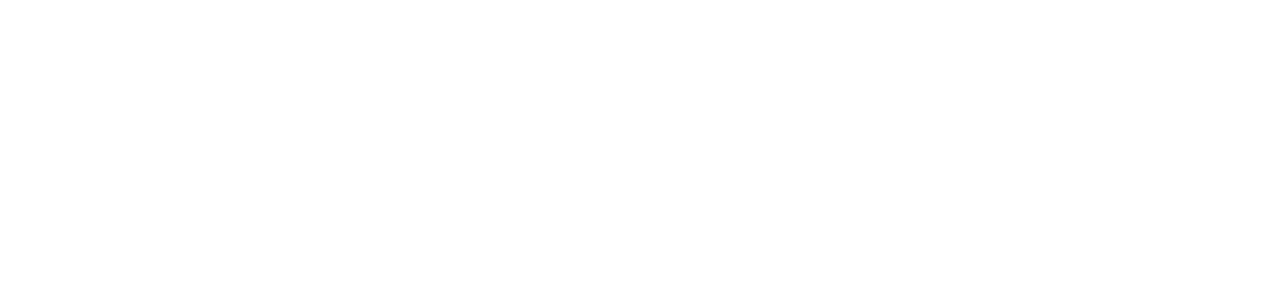
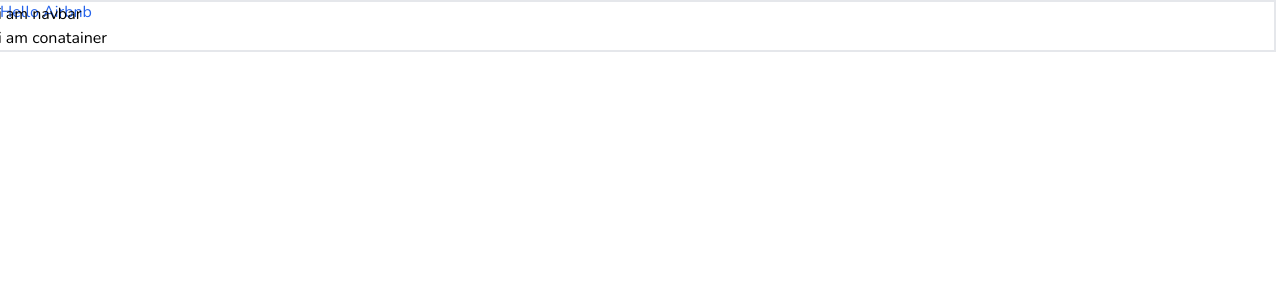
Before and after one commit to nitinawari/TravelNest, a Next.js app: page / in a window 1280 px wide. Shown: the top 300 px of the page. Built offline with nearby package versions, Linux system fonts and the light colour scheme.

Commit message:
created  navbar and its components

```diff
--- /dev/null
+++ b/app/components/Container.tsx
@@ -0,0 +1,15 @@
+import React from "react"
+
+interface ContainerProps{
+         children:React.ReactNode;
+}
+
+ const Container : React.FC<ContainerProps> = ({
+         children
+}) =>{
+         return(
+                 <div>{children}</div>
+         )
+}
+
+export default Container
--- /dev/null
+++ b/app/components/navbar/Logo.tsx
@@ -0,0 +1,9 @@
+const Logo = () => {
+         return (
+         <div>
+
+         </div>
+         );
+}
+
+export default Logo;
--- /dev/null
+++ b/app/components/navbar/Navbar.tsx
@@ -0,0 +1,16 @@
+import Container  from "@/app/components/Container"
+import Logo from "@/app/components/navbar/Logo"
+
+
+export const Navbar = () =>{
+         return(
+                  <div className="fixed w-full border-2 right-1 ">
+                           i am navbar
+                           <Container>
+                                    i am conatainer
+                                    <Logo />
+                           </Container>
+
+                  </div>
+         )
+}
--- a/app/globals.css
+++ b/app/globals.css
@@ -0,0 +1,9 @@
+@tailwind base;
+@tailwind components;
+@tailwind utilities;
+
+html,
+body,
+:root{
+         height: 100%;
+};
--- a/app/layout.tsx
+++ b/app/layout.tsx
@@ -1,12 +1,13 @@
 import type { Metadata } from "next";
-import { Inter } from "next/font/google";
+import { Nunito } from "next/font/google";
 import "./globals.css";
+import{ Navbar }from "@/app/components/navbar/Navbar";
 
-const inter = Inter({ subsets: ["latin"] });
+const font = Nunito({subsets:["latin"]})
 
 export const metadata: Metadata = {
-  title: "Create Next App",
-  description: "Generated by create next app",
+  title: "TravelNest",
+  description: "Airbnb clone",
 };
 
 export default function RootLayout({
@@ -16,7 +17,13 @@
 }>) {
   return (
     <html lang="en">
-      <body className={inter.className}>{children}</body>
+
+      <body className={font.className}>
+        <Navbar />
+
+
+        {children}
+        </body>
     </html>
   );
 }
--- a/app/page.tsx
+++ b/app/page.tsx
@@ -2,6 +2,9 @@
 export default function Home() {
   return (
  <>
+ <div className="text-blue-600">
+ Hello Airbnb
+  </div>
  </>
   );
 }
```
